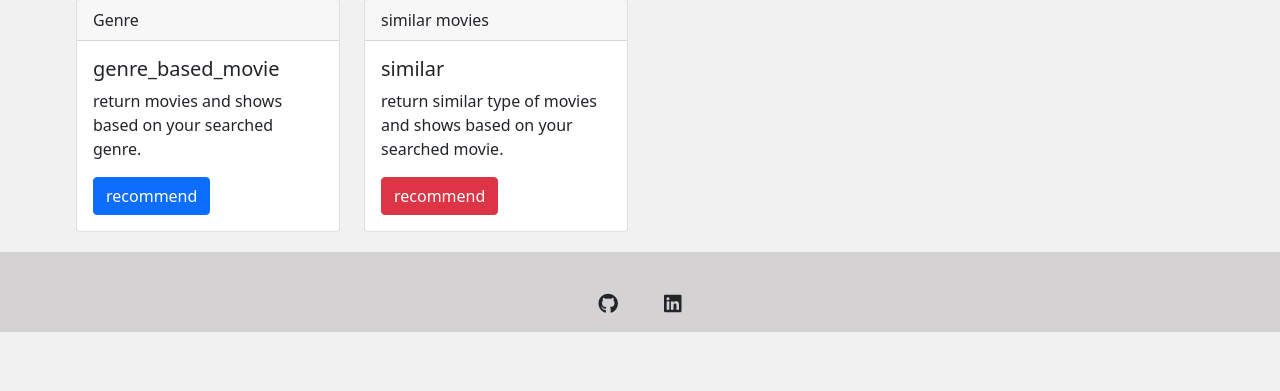
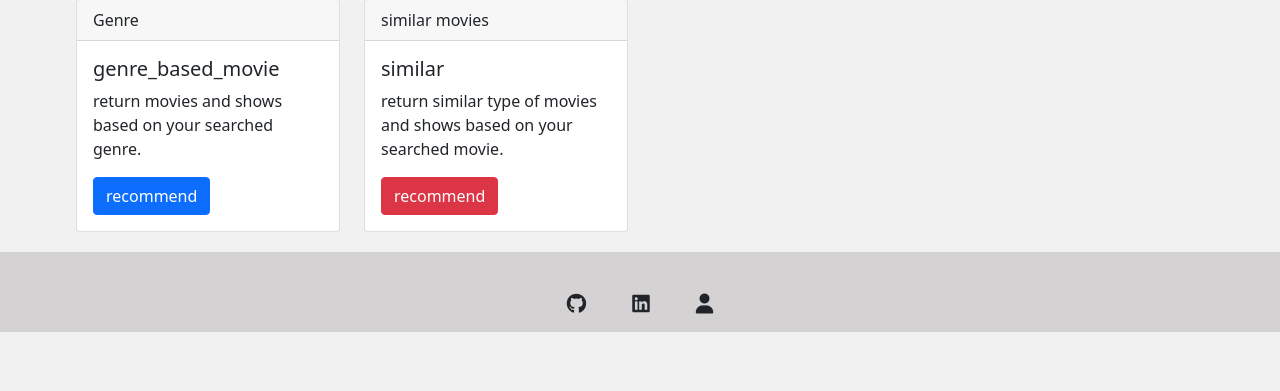
Before and after one commit to nitesh29ns/netflix_recommendation, a Flask app: page / in a window 1280 px wide. Shown: the part 77-468 px from the top of the page. Run offline with Flask 2, Linux system fonts and the light colour scheme; some libraries are stand-ins or nearby versions.

Commit message:
add about html

```diff
--- a/templates/layout.html
+++ b/templates/layout.html
@@ -83,7 +83,9 @@
 
                 <!--Linkedin -->
                 <a class="btn btn-link btn-floating btn-lg text-dark m-1" href="https://www.linkedin.com/in/nitesh-sharma-0a260b183" role="button"
-                    data-mdb-ripple-color="dark"><i class="fab fa-linkedin"></i></a
+                    data-mdb-ripple-color="dark"><i class="fab fa-linkedin"></i></a>
+                <a class="btn btn-link btn-floating btn-lg text-dark m-1" href="/us" role="button"
+                    data-mdb-ripple-color="dark"><i class="fa-solid fa-user"></i></a>
             </section>
             <!-- Section: Social media -->
         </div>
```
